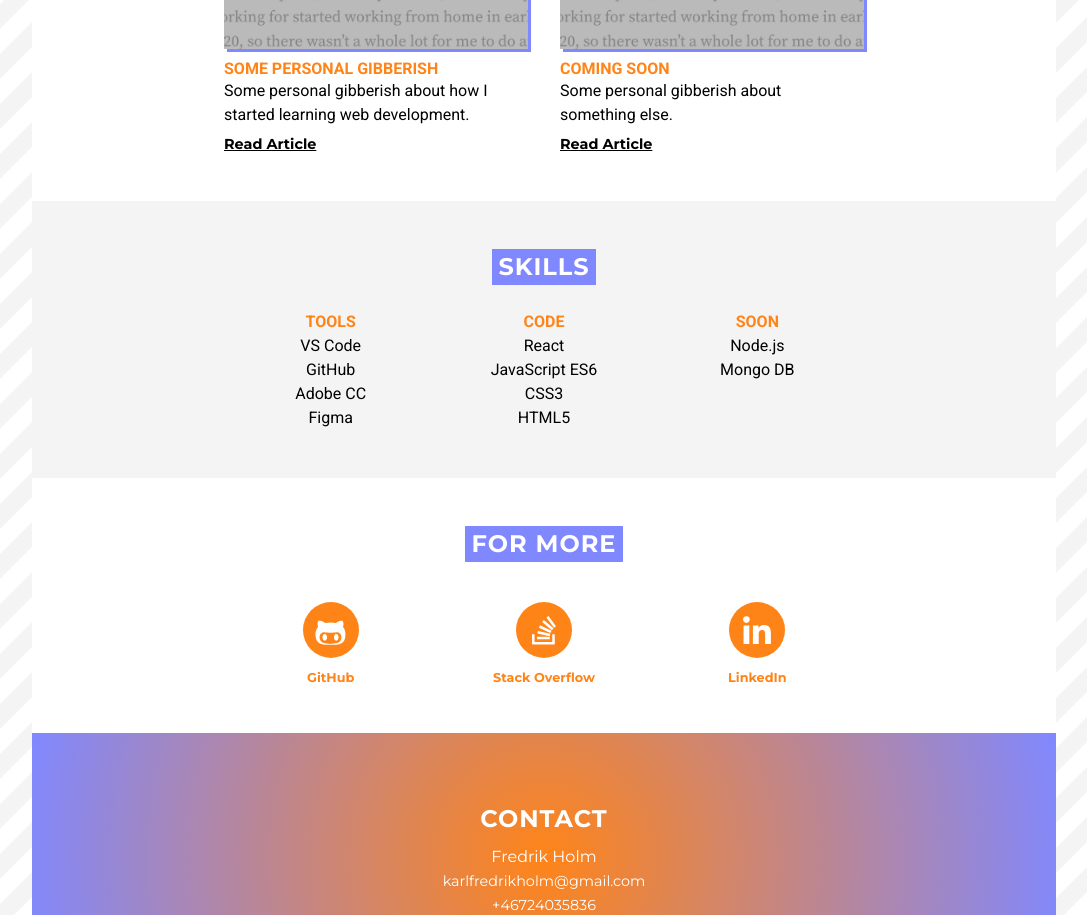
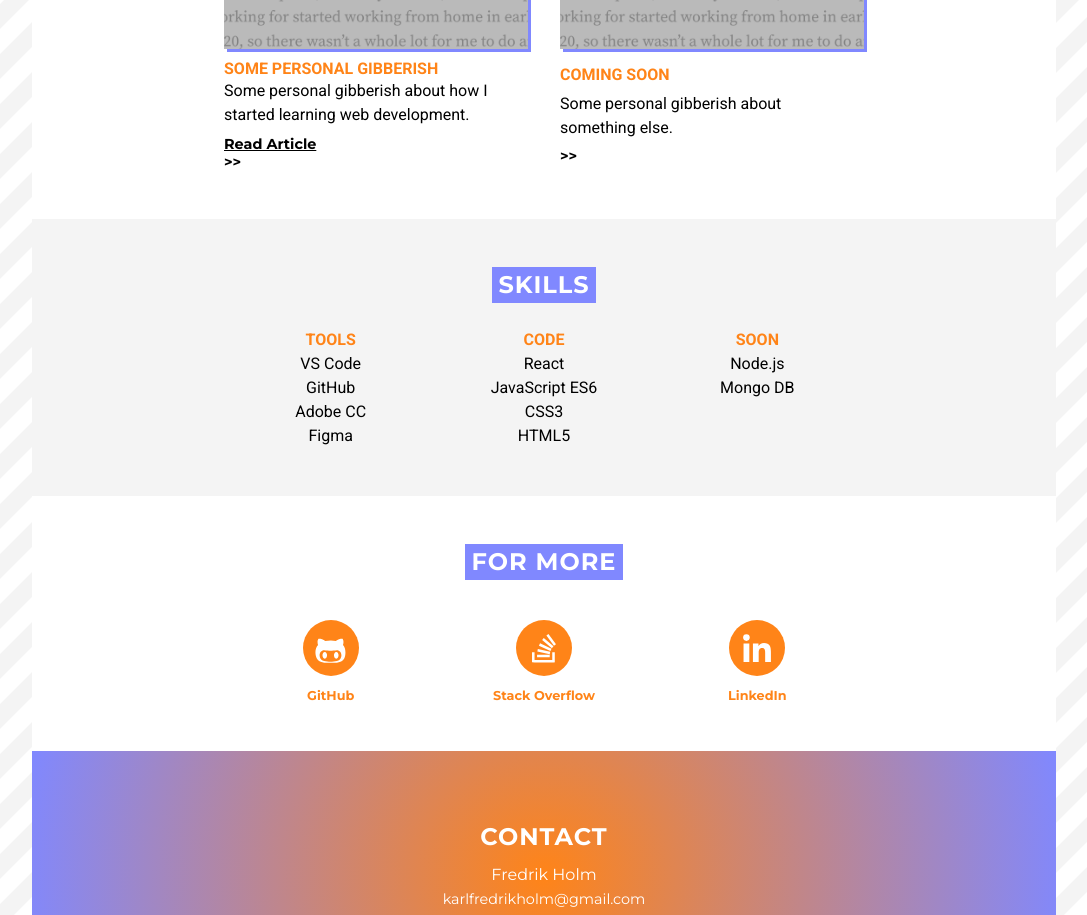
Before and after one commit to Technigo/project-react-portfolio, a React (Create React App) app: page / in a window 1280 px wide. Shown: the part 2100-3015 px from the top of the page, without its empty margins (96-1183 px from the left). Built offline with nearby package versions, Linux system fonts and the light colour scheme; no server answers.

Commit message:
hmmm couldn't see the changes on github, only commit message. trying again

```diff
--- a/public/index.html
+++ b/public/index.html
@@ -3,6 +3,12 @@
   <head>
     <meta charset="utf-8" />
     <meta name="viewport" content="width=device-width, initial-scale=1" />
+    <meta naeme="description" content="Frontend Web Developer Portfolio.">
+    <meta property="og:title" content="Fredrik Holm – Frontend Developer">
+    <meta property="og:description" content="Portfolio: Fredrik Holm – Frontend Web Developer">
+    <meta property="og:url" content="https://fredrikholm.dev/">
+    <meta property="og:site_name" content="Portfolio: Fredrik Holm">
+    <meta property="og: image" content="https://raw.githubusercontent.com/karlfredrikholm/project-react-portfolio/master/src/assets/og_pic.png/">
     <link rel="icon" type="image/x-icon" href="%PUBLIC_URL%/me_dog.ico" />
     <link rel="preconnect" href="https://fonts.googleapis.com" />
     <link rel="preconnect" href="https://fonts.gstatic.com" crossorigin />
--- a/src/components/Thoughts.jsx
+++ b/src/components/Thoughts.jsx
@@ -34,6 +34,12 @@ const Thoughts = () => {
               Read Article
             </a>
           </TopicsContainer>
+          <a
+            href="https://medium.com/@karlfredrikholm/some-personal-jibberish-about-how-i-started-learning-web-development-637271bdc665/"
+            target="_blank"
+            rel="noreferrer">
+            {'>>'}
+          </a>
         </ArticleContainer>
 
         <ArticleContainer thoughts>
@@ -48,14 +54,12 @@ const Thoughts = () => {
           <Paragraph grid>Some personal gibberish about something
           else.
           </Paragraph>
-          <TopicsContainer thoughts>
-            <a
-              href="#"
-              target="_blank"
-              rel="noreferrer">
-              Read Article
-            </a>
-          </TopicsContainer>
+          <a
+            href="#"
+            target="_blank"
+            rel="noreferrer">
+            {'>>'}
+          </a>
         </ArticleContainer>
 
       </ProjectsGrid>
```
